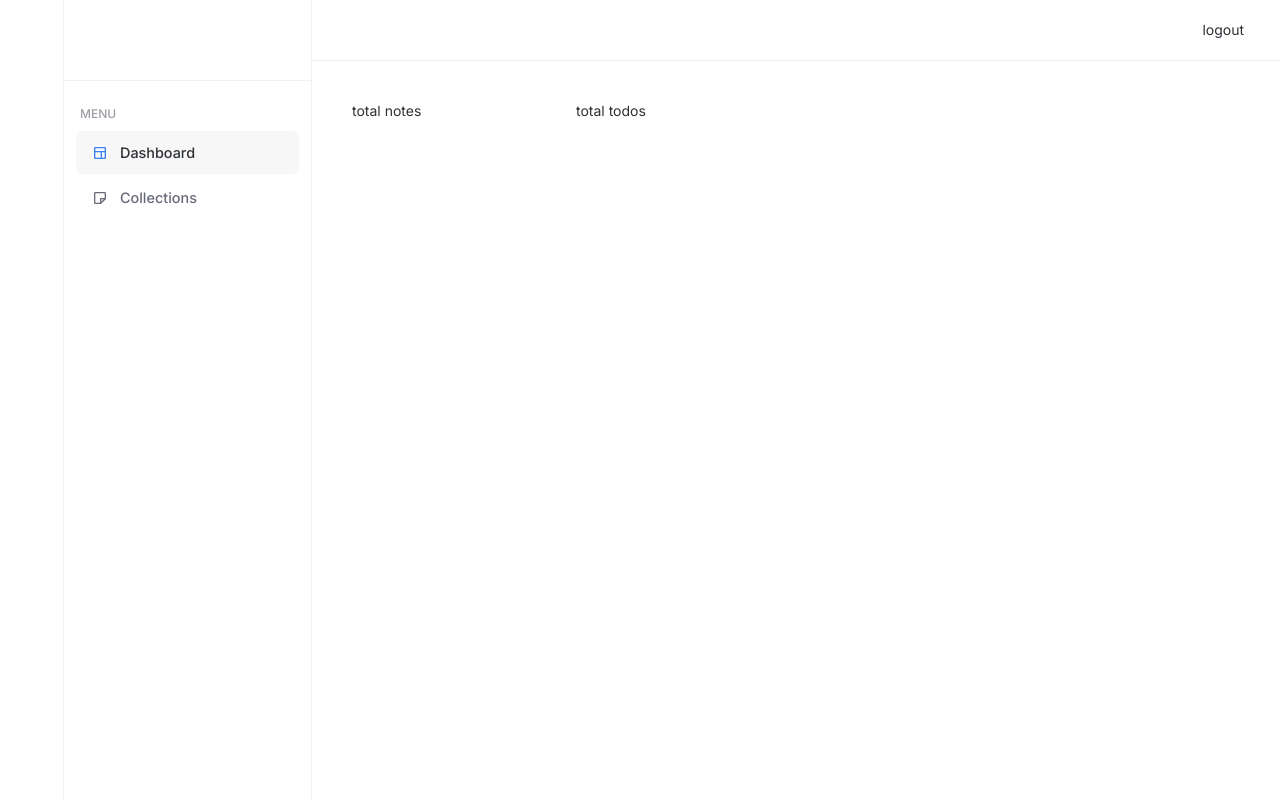
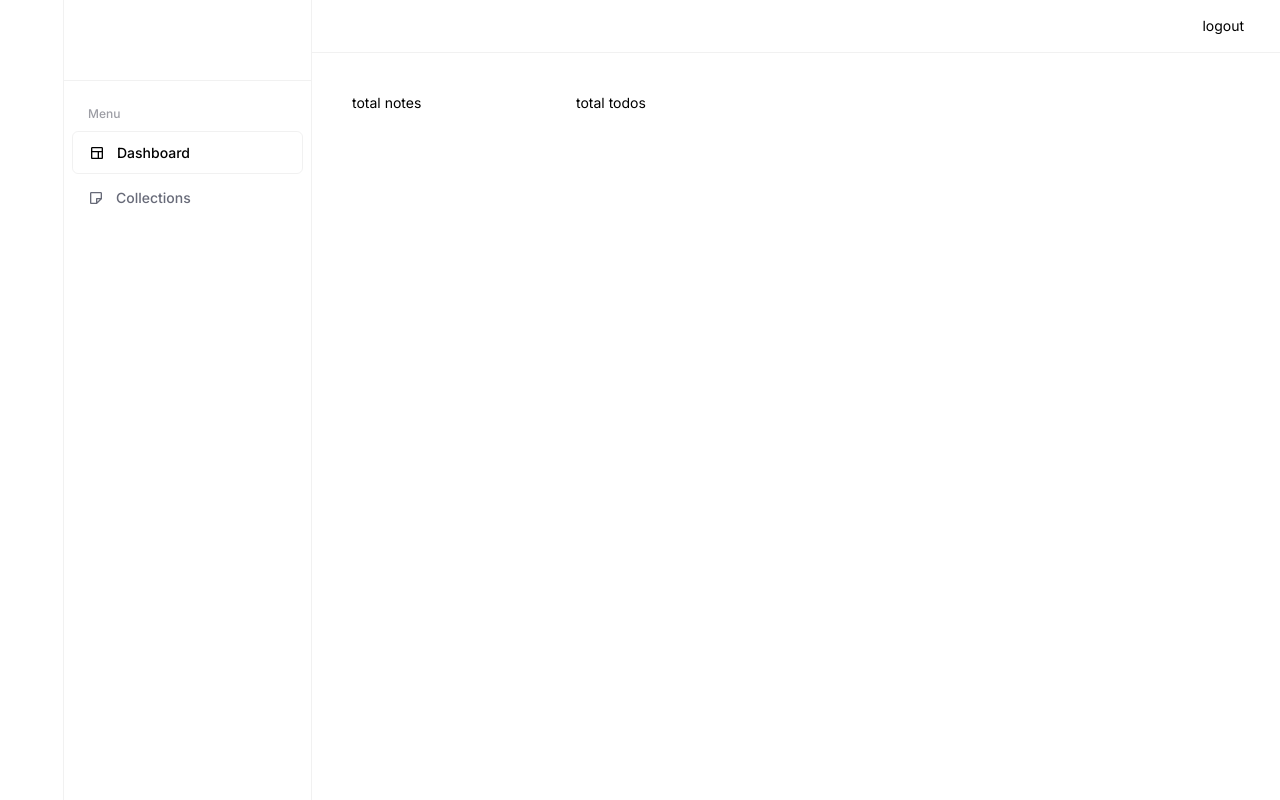
Before and after one commit to rogelcristobal/my-application, a React (Vite) app in the folder client/: page /dashboard in a window 1280 px wide. Built offline with nearby package versions, Linux system fonts and the light colour scheme; no server answers; sample sign-in values are in the browser's storage; a web font is replaced by a local one.

Commit message:
some achgens

```diff
--- a/client/src/App.jsx
+++ b/client/src/App.jsx
@@ -73,7 +73,7 @@ function App() {
   }, [dispatch, firebaseCurrentUser?.uid]);
 
   return (
-    <div className="h-screen w-full bg-[#ffffff] font-inter text-[#2d3136] relative">
+    <div className="h-screen w-full bg-[#ffffff] font-inter text-black relative">
       <Routes>
         <Route path="/login" element={<Login />}></Route>
         <Route
@@ -85,7 +85,7 @@ function App() {
                 <Sidebar></Sidebar>
                 <div className="flex items-start  flex-col justify-start w-full  h-screen">
                   {/* navigation */}
-                  <div className="h-fit w-full flex  px-8 border-dark-bottom  py-4     items-center  justify-between">
+                  <div className="h-fit w-full flex  px-8 border-dark-bottom  py-3     items-center  justify-between">
                     <div className="  flex flex-col">
                       <span className=" capitalize ">
                         {userDataLoading ? (
--- a/client/src/components/NoteCollection.jsx
+++ b/client/src/components/NoteCollection.jsx
@@ -19,13 +19,13 @@ const NoteCollection = ({ item, parentScrollPosition, deleteCollection }) => {
   return (
     <div
       ref={ref}
-      className=" relative hover:bg-[#f9f9fb] rounded-lg flex cursor-pointer p-4  w-full "
+      className=" relative hover:bg-[#fafafa] border-dark rounded-lg flex cursor-pointer p-4  w-full "
 
       data-objectid={item._id}
     >
       <div className=" flex flex-col w-full text-normal item-start justify-between ">
         <div className="flex flex-col pr-0">
-          <span className="  mt-0 font-semibold capitalize  text-[0.9rem]">
+          <span className="  mt-0 font-medium capitalize  text-[0.85rem]">
             {item.collectionTitle}
           </span>
           <p  className=" mt-1  text-[#8e99a6] line-clamp-2 max-w-[100%] text-[0.8rem]">
@@ -42,12 +42,12 @@ const NoteCollection = ({ item, parentScrollPosition, deleteCollection }) => {
           </span>
         </div> */}
       </div>
-      {/* <button
+      <button
         onClick={sample}
         className="text-[0.9rem]    w-fit h-fit py-1"
       >
         <BiDotsVerticalRounded />
-      </button> */}
+      </button>
     </div>
   );
 };
--- a/client/src/components/Sidebar.jsx
+++ b/client/src/components/Sidebar.jsx
@@ -19,7 +19,7 @@ const Sidebar = () => {
   const currentUserLoading = useSelector((state) => state.currentUser.loading);
   const currentUser = useSelector((state) => state.currentUser.data);
   const sidebarControl = useAnimation();
-  const queryClient = new QueryClient()
+  const queryClient = new QueryClient();
   const handleToggleSidebar = () => {
     setState(!state);
     if (state) {
@@ -36,12 +36,11 @@ const Sidebar = () => {
       setUserData(currentUser?.noteCollections);
       queryClient.invalidateQueries("userData");
     }
-  }, [currentUser,currentUserLoading]);
+  }, [currentUser, currentUserLoading]);
 
   React.useEffect(() => {
     socket.on("deleteNoteCollection", (data) => {
-      setUserData(prev=>prev?.filter((c) => c._id !== data._id)
-      )
+      setUserData((prev) => prev?.filter((c) => c._id !== data._id));
     });
     socket.on("addNoteCollection", (data) => {
       setUserData((prevCollections) => [...prevCollections, data]);
@@ -51,11 +50,9 @@ const Sidebar = () => {
     };
   }, []);
 
-
   // if(userData.length != 0){
   //   console.log("component", userData)
   // }
-
 
   return (
     <motion.div
@@ -76,16 +73,16 @@ const Sidebar = () => {
       </div> */}
 
       <div className="w-16 h-full flex-shrink-0 border-dark-right view"></div>
-      <div className="h-full w-full flex flex-col">
+      <div className="h-full  w-full flex flex-col">
         <div className="w-full h-full mt-20 border-dark-top  flex flex-col justify-start items-start">
           <div
             className={`${
-            state ? " px-0 " : "px-[0.75rem]"
+              state ? " px-0 " : "px-[0.5rem]"
             } flex   w-full items-center mt-2   py-4 justify-center flex-col`}
           >
             {!state && (
-            <span className=" px-1 text-[0.75rem] text-[#9d9ea5] font-medium w-full  text-left  Capitalize   mb-2">
-              MENU
+              <span className=" px-4 text-[0.75rem] text-[#9d9ea5] font-medium w-full  text-left  Capitalize   mb-2">
+                Menu
               </span>
             )}
             {[
@@ -113,7 +110,6 @@ const Sidebar = () => {
           </div>
         </div>
       </div>
-
     </motion.div>
   );
 };
--- a/client/src/components/SidebarLink.jsx
+++ b/client/src/components/SidebarLink.jsx
@@ -7,15 +7,15 @@ const SidebarLink = ({ title, sidebarState, loading, icon,count, path }) => {
   };
 
   return (
-    <NavLink to={path} role="link" className="w-full mb-0.5  view ">
+    <NavLink to={path} role="link" className="w-full mb-0.5  ">
       {({ isActive }) => (
         <div
           onMouseEnter={hoverToggle}
           onMouseLeave={hoverToggle}
-          className={`w-full  rounded-md h-[2.7rem] relative px-4 border-0 box-border   ${
+          className={`w-full  rounded-md h-[2.7rem] relative px-4    ${
             isActive
-              ? "text-inherit font-medium bg-[#f7f7f7] hover:bg-[#f7f7f7] "
-              : "text-[#676a78] font-medium bg-transparent hover:bg-transparent "
+              ? "text-inherit font-medium bg-transparent hover:bg-transparent border-dark"
+              : "text-[#676a78] font-medium bg-transparent hover:bg-transparent border-0 box-border"
           }
           ${sidebarState ? "flex justify-center   " : "flex justify-center "}
           `}
@@ -26,15 +26,16 @@ const SidebarLink = ({ title, sidebarState, loading, icon,count, path }) => {
                 !sidebarState ? "max-w-[75%] " : "max-w-[100%]"
               }`}
             >
+              {/* text-[#004feb] */}
               <span
                 className={`text-[1rem]   mx-auto ${
-                  isActive && "text-blue-500"
+                  isActive && ""
                 }`}
               >
                 {icon}
               </span>
               {!sidebarState && (
-                <span className="flex items-center text-[0.9rem] text-start w-full h-full overflow-x-hidden  truncate ">
+                <span className="flex items-center text-[0.875rem] text-start w-full h-full overflow-x-hidden  truncate ">
                   {title}
                 </span>
               )}
--- a/client/src/pages/Collections.jsx
+++ b/client/src/pages/Collections.jsx
@@ -133,26 +133,27 @@ const Collections = () => {
   }, []);
 
   return (
-    <div className="h-screen overflow-y-hidden w-full flex flex-col items-start justify-start relative">
+    <div className="h-screen overflow-y-hidden  w-full flex flex-col items-start justify-start relative">
 
-      <div className="h-fit py-4 px-6 flex items-end">
-        <span className="text-[1.2rem]  font-semibold">  Collections</span>
+      <div className="h-fit pb-6 pt-6 px-8 bg-white flex-col flex w-full items-start relative">
+        <span className="text-[1.25rem]  font-semibold">  Collections</span>
+
       </div>
-      <div className=" h-full border-dark-top p-0 w-full relative">
-        <div className="view border-dark-right w-[20rem] h-full  overflow-y-hidden relative ">
+      <div className=" h-full border-dark-top  w-full relative">
+        <div className="view w-[20rem] h-full border-dark-right bg-white overflow-y-hidden relative ">
           <div className="flex items-center justify-between p-4">
             <button
               onClick={addCollectionToggle}
-              className="text-[0.8rem] hover:bg-[#f7f7f7] w-full border-none font-medium rounded-md bg-[#f9f9fb]  text-[#7e8192] hover:text-inherit   h-[2.7rem]  px-4  btn btn-sm normal-case"
+              className="text-[0.785rem]  w-fit hover:bg-transparent bg-transparent border-dark hover:border-dark font-medium rounded-md   text-inherit hover:text-inherit   h-[2.5rem]  px-4  btn btn-sm normal-case"
             >
-              Add Collection
+              Add
             </button>
             {/* <p>scroll_pos: {Math.floor(scrollPosition)}</p> */}
           </div>
           {/* scrollabe parent */}
           <div
             ref={parentScrollableRef}
-            className=" w-full  pb-40  px-3  py-2 overflow-y-auto   h-full space-y-2.5"
+            className=" w-full  pb-52  px-3  py-0 overflow-y-auto   h-full space-y-2.5"
           >
             {isLoading ? (
               <span>loading data</span>
```
Lines whose indentation alone changed are shown as unchanged.
